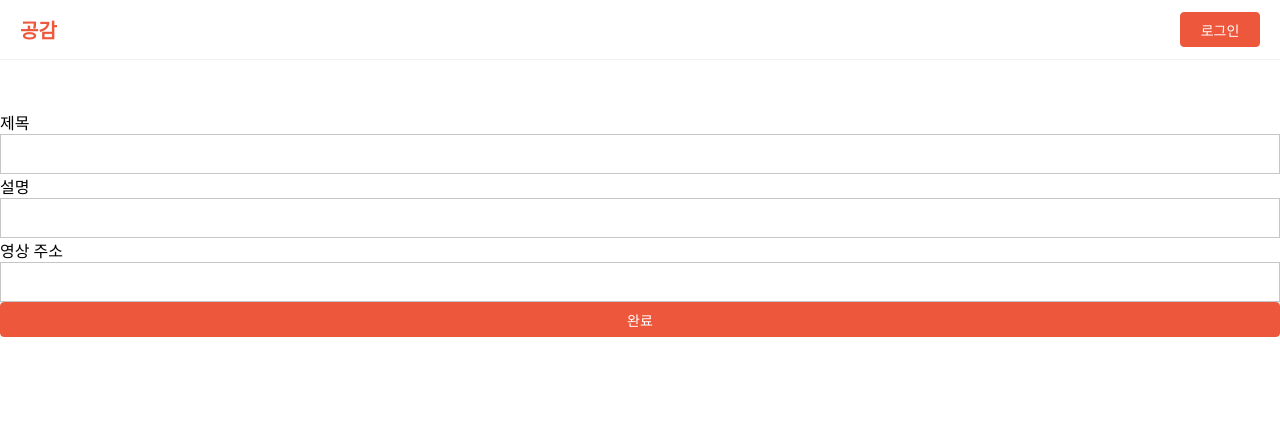
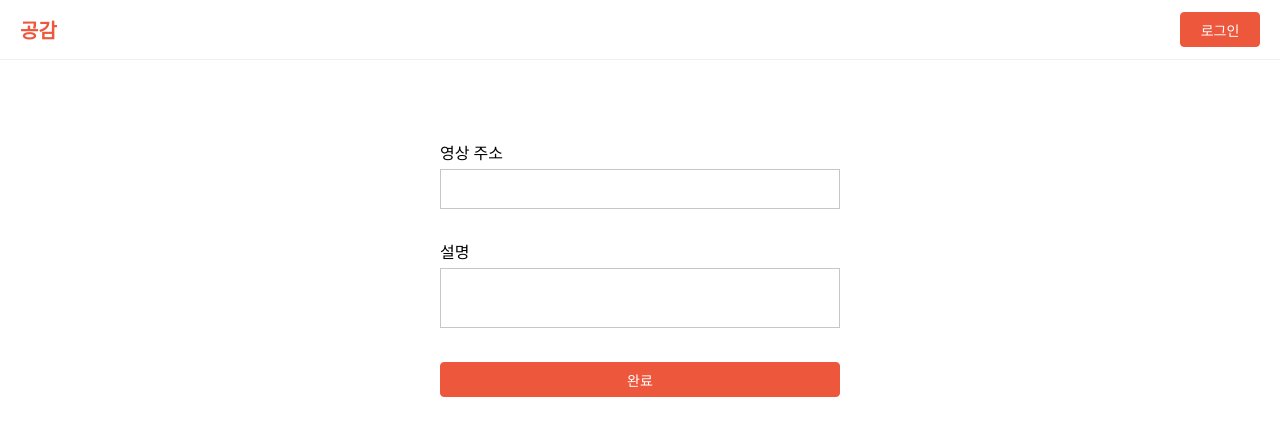
Before and after one commit to sungyun6789/empathy, a Next.js app: page /write in a window 1280 px wide. Shown: the top 436 px of the page. Built offline with nearby package versions, Linux system fonts and the light colour scheme.

Commit message:
style: 글 작성 폼 레이아웃 수정

```diff
--- a/components/write/WriteForm.tsx
+++ b/components/write/WriteForm.tsx
@@ -1,44 +1,52 @@
 import { useFormik } from 'formik';
+import styled from 'styled-components';
 
 import Button from '../system/Button';
 import Input from '../system/Input';
+import TextArea from '../system/TextArea';
 
 import type { Post } from '@prisma/client';
 
-type FormType = Pick<Post, 'title' | 'description' | 'url'>;
+type FormType = Pick<Post, 'description' | 'url'>;
 
 const WriteForm = () => {
   const { handleChange, handleSubmit } = useFormik<FormType>({
-    initialValues: {
-      title: '',
-      description: '',
-      url: '',
-    },
+    initialValues: { description: '', url: '' },
     onSubmit: (formValue) => console.log(formValue),
   });
 
   return (
-    <form onSubmit={handleSubmit}>
-      <article>
-        <div>제목</div>
-        <Input name="title" onChange={handleChange} />
-      </article>
+    <StyledForm onSubmit={handleSubmit}>
+      <InputGroup>
+        <Label>영상 주소</Label>
+        <Input name="url" onChange={handleChange} />
+      </InputGroup>
 
-      <article>
-        <div>설명</div>
-        <Input name="description" onChange={handleChange} />
-      </article>
-
-      <article>
-        <div>영상 주소</div>
-        <Input name="url" onChange={handleChange} />
-      </article>
+      <InputGroup>
+        <Label>설명</Label>
+        <TextArea name="description" onChange={handleChange} />
+      </InputGroup>
 
       <Button width="100%" type="submit">
         완료
       </Button>
-    </form>
+    </StyledForm>
   );
 };
 
 export default WriteForm;
+
+const StyledForm = styled.form`
+  max-width: 400px;
+  margin: auto;
+  padding: 30px;
+`;
+
+const InputGroup = styled.div`
+  margin-bottom: 30px;
+`;
+
+const Label = styled.label`
+  display: block;
+  margin-bottom: 5px;
+`;
```
